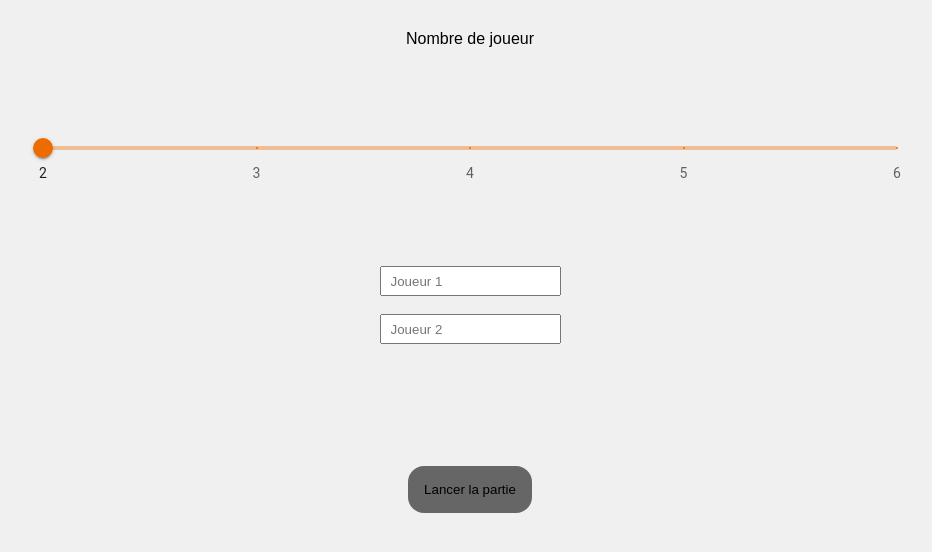
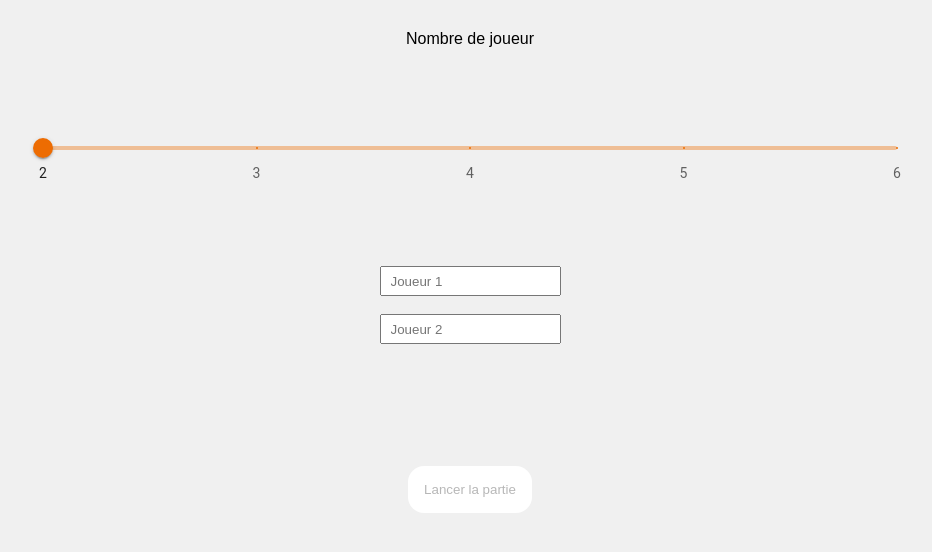
Before and after one commit to Zickenheiner/gentle_race, a React (Vite) app in the folder client/: page /host in a window 1280 px wide. Shown: the top 552 px of the page, without its empty margins (170-1102 px from the left). Built offline with nearby package versions, Linux system fonts and the light colour scheme.

Commit message:
adding disabled buttons

```diff
--- a/client/src/pages/Host.tsx
+++ b/client/src/pages/Host.tsx
@@ -14,6 +14,7 @@ const marks = [
 export default function Host() {
   const navigate = useNavigate();
   const [numberOfPlayers, setNumberOfPlayers] = useState(2);
+  const [playerNames, setPlayerNames] = useState<string[]>(Array(2).fill(""));
 
   const handleClickHost = async () => {
     const players = Array.from(
@@ -32,8 +33,24 @@ export default function Host() {
   };
 
   const handleNumberOfPlayersChange = (_: Event, value: number | number[]) => {
-    setNumberOfPlayers(value as number);
+    const newNumberOfPlayers = value as number;
+    setNumberOfPlayers(newNumberOfPlayers);
+    setPlayerNames((prevNames) =>
+      Array(newNumberOfPlayers)
+        .fill("")
+        .map((_, index) => prevNames[index] || ""),
+    );
   };
+
+  const handleInputChange = (index: number, value: string) => {
+    setPlayerNames((prevNames) => {
+      const newNames = [...prevNames];
+      newNames[index] = value;
+      return newNames;
+    });
+  };
+
+  const isButtonDisabled = playerNames.some((name) => name.trim() === "");
 
   return (
     <div className="host-container">
@@ -61,6 +78,8 @@ export default function Host() {
               type="text"
               placeholder={`Joueur ${index + 1}`}
               className="input-player"
+              value={playerNames[index]}
+              onChange={(e) => handleInputChange(index, e.target.value)}
             />
           );
         })}
@@ -68,6 +87,7 @@ export default function Host() {
       <button
         type="button"
         className="button-start-game"
+        disabled={isButtonDisabled}
         onClick={handleClickHost}
       >
         Lancer la partie
--- a/client/src/styles/Host.css
+++ b/client/src/styles/Host.css
@@ -28,5 +28,5 @@
   padding: 1rem;
   border-radius: 1rem;
   border: none;
-  background-color: rgb(102, 102, 102);
+  background-color: rgb(255, 255, 255);
 }
```
Also changed, not shown: 1 other file (tests, documents, lock files or other folders).
